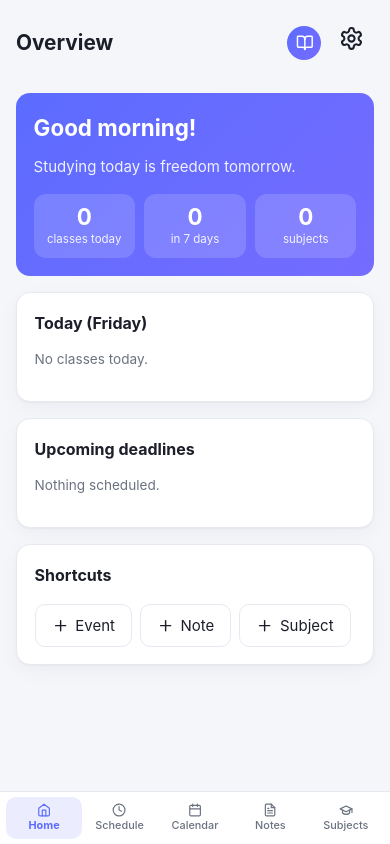
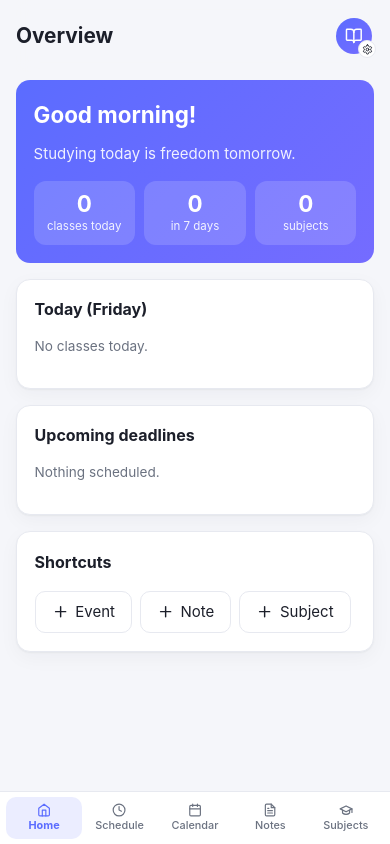
Before and after one commit to ogoncas/studyflow, a plain HTML site: page index.html in a window 390 px wide. Drawn offline with Linux system fonts and the light colour scheme.

Commit message:
Add files via upload

```diff
--- a/css/style.css
+++ b/css/style.css
@@ -866,10 +866,6 @@ dialog.out { animation: dlgout .18s ease forwards; }
 dialog.out::backdrop { animation: fadeout .18s forwards; }
 .toast { animation: toastin .2s; }
 .toast.bye { animation: toastout .2s forwards; }
-#setBtn .ic { transition: transform .4s var(--ease); }
-@media (hover: hover) {
-  #setBtn:hover .ic { transform: rotate(60deg); }
-}
 .fab { animation: grow .3s var(--ease); }
 
 /* Troca de tema */
@@ -938,6 +934,7 @@ button:active:not(:disabled) { transform: scale(.96); }
 
 /* Celular: navegação inferior, bottom sheet e um dia por vez */
 @media (max-width: 800px) {
+  .desk-only { display: none; }
   body { display: block; }
   main { padding: 0 1rem 6rem; }
   header h2 { font-size: 1.3rem; }
@@ -1113,16 +1110,43 @@ button:active:not(:disabled) { transform: scale(.96); }
   color: var(--muted);
   font-size: .78rem;
 }
+/* Foto de perfil no cabeçalho do celular: é o botão das configurações (a engrenagem é só um selo) */
 #meHdr {
+  position: relative;
+  flex: none;
+  width: 40px;
+  height: 40px;
   padding: 0;
   border: 0;
   border-radius: 50%;
+  line-height: 0;
 }
 #meHdr .avatar {
-  width: 34px;
-  height: 34px;
+  width: 36px;
+  height: 36px;
   font-size: .85rem;
 }
+#meHdr .gear {
+  position: absolute;
+  right: -2px;
+  bottom: -2px;
+  display: grid;
+  place-items: center;
+  width: 18px;
+  height: 18px;
+  border: 1px solid var(--line);
+  border-radius: 50%;
+  background: var(--card);
+  color: var(--text);
+}
+#meHdr .gear .ic {
+  width: 11px;
+  height: 11px;
+}
+@media (hover: hover) {
+  #meHdr:hover .gear .ic { transform: rotate(60deg); }
+}
+#meHdr .gear .ic { transition: transform .4s var(--ease); }
 
 /* Configurações em abas */
 .stabs {
--- a/index.html
+++ b/index.html
@@ -51,8 +51,7 @@
   <header>
     <h2 id="title"></h2>
     <button id="installBtn" hidden data-i18n-attr="title:install,aria-label:install"><i data-icon="download"></i><span data-i18n="install">Install app</span></button>
-    <button id="meHdr" class="ghost" data-i18n-attr="title:profile.edit,aria-label:profile.edit"></button>
-    <button id="setBtn" class="ghost" data-i18n-attr="title:settings,aria-label:settings"><i data-icon="settings"></i></button>
+    <button id="meHdr" class="ghost" data-i18n-attr="title:settings,aria-label:settings"></button>
   </header>
   <section id="view"></section>
 </main>
--- a/js/app.js
+++ b/js/app.js
@@ -62,9 +62,9 @@ function refreshLang() {
 // Perfil na barra lateral (desktop) e avatar no cabeçalho (celular)
 const renderUser = () => {
   const { name, bio } = getPrefs();
-  $('#userBox').innerHTML = `<button type="button" class="me" id="meBtn" aria-label="${t('profile.edit')}" title="${t('profile.edit')}">${avatarHtml()}<span class="me-text"><b>${esc(name) || t('profile.setup')}</b>${bio ? `<small>${esc(bio)}</small>` : ''}</span></button>
+  $('#userBox').innerHTML = `<button type="button" class="me" id="meBtn" aria-label="${t('settings')}" title="${t('settings')}">${avatarHtml()}<span class="me-text"><b>${esc(name) || t('profile.setup')}</b>${bio ? `<small>${esc(bio)}</small>` : ''}</span></button>
     <p class="muted">${ic('drive')} ${t('offlineNote')}</p>`;
-  $('#meHdr').innerHTML = avatarHtml();
+  $('#meHdr').innerHTML = `${avatarHtml()}<span class="gear">${ic('settings')}</span>`;
 };
 
 Object.assign(app, {
@@ -86,7 +86,6 @@ for (const type of ['touchstart', 'touchend']) {
 }
 
 navButtons.forEach(b => b.addEventListener('click', () => go(b.dataset.view)));
-$('#setBtn').addEventListener('click', () => openSettings());
 $('#userBox').addEventListener('click', e => e.target.closest('#meBtn') && openSettings('profile'));
 $('#meHdr').addEventListener('click', () => openSettings('profile'));
 
--- a/js/i18n.js
+++ b/js/i18n.js
@@ -81,7 +81,7 @@ export const dictionaries = {
     'lay.nav': 'Menu',
     'lay.nav.full': 'With labels',
     'lay.nav.compact': 'Icons only',
-    'lay.side': 'Menu side (desktop)',
+    'lay.side': 'Menu side',
     'lay.left': 'Left',
     'lay.right': 'Right',
     'lay.width': 'Content width',
@@ -265,7 +265,7 @@ export const dictionaries = {
     'lay.nav': 'Menu',
     'lay.nav.full': 'Com rótulos',
     'lay.nav.compact': 'Só ícones',
-    'lay.side': 'Lado do menu (desktop)',
+    'lay.side': 'Lado do menu',
     'lay.left': 'Esquerda',
     'lay.right': 'Direita',
     'lay.width': 'Largura do conteúdo',
@@ -449,7 +449,7 @@ export const dictionaries = {
     'lay.nav': 'Menú',
     'lay.nav.full': 'Con etiquetas',
     'lay.nav.compact': 'Solo iconos',
-    'lay.side': 'Lado del menú (escritorio)',
+    'lay.side': 'Lado del menú',
     'lay.left': 'Izquierda',
     'lay.right': 'Derecha',
     'lay.width': 'Ancho del contenido',
--- a/js/settings.js
+++ b/js/settings.js
@@ -50,7 +50,7 @@ async function copyPix() {
 }
 
 /* ===== Peças de interface ===== */
-const section = (title, body) => `<section><h4>${title}</h4>${body}</section>`;
+const section = (title, body, cls = '') => `<section${cls ? ` class="${cls}"` : ''}><h4>${title}</h4>${body}</section>`;
 
 // Grupo de botões de rádio ligado a uma preferência
 const seg = (key, items) => {
@@ -91,7 +91,7 @@ const panels = {
     const home = `<select data-pref="home" aria-label="${t('lay.home')}">${VIEWS.map(v => `<option value="${v}"${v === p.home ? ' selected' : ''}>${t('nav.' + (v === 'dashboard' ? 'home' : v))}</option>`).join('')}</select>`;
     return section(t('lay.home'), home) +
       section(t('lay.nav'), choice('nav', 'lay.nav.')) +
-      section(t('lay.side'), seg('side', [['left', t('lay.left')], ['right', t('lay.right')]])) +
+      section(t('lay.side'), seg('side', [['left', t('lay.left')], ['right', t('lay.right')]]), 'desk-only') +
       section(t('lay.width'), choice('width', 'lay.width.')) +
       section(t('lay.density'), choice('density', 'lay.density.')) +
       section(t('lay.week'), seg('weekStart', [[0, dayName(0)], [1, dayName(1)]]));
--- a/sw.js
+++ b/sw.js
@@ -1,5 +1,5 @@
 // Service worker: rede primeiro, cache como reserva (funciona offline)
-const CACHE = 'studyflow-v12';
+const CACHE = 'studyflow-v13';
 const ASSETS = [
   './', 'index.html', 'manifest.webmanifest',
   'css/style.css',
```
Also changed, not shown: 1 other file.
